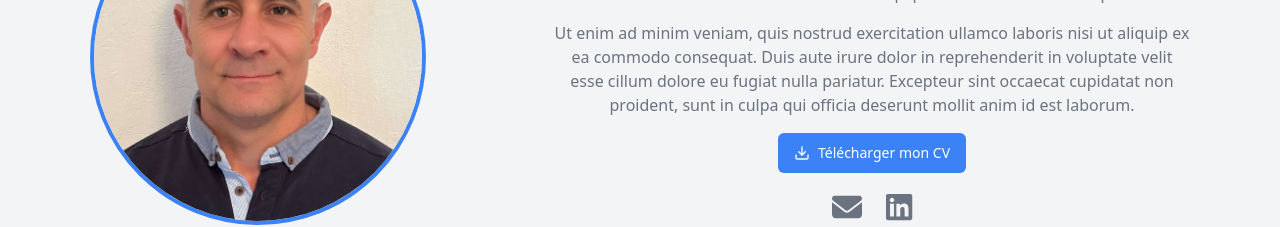
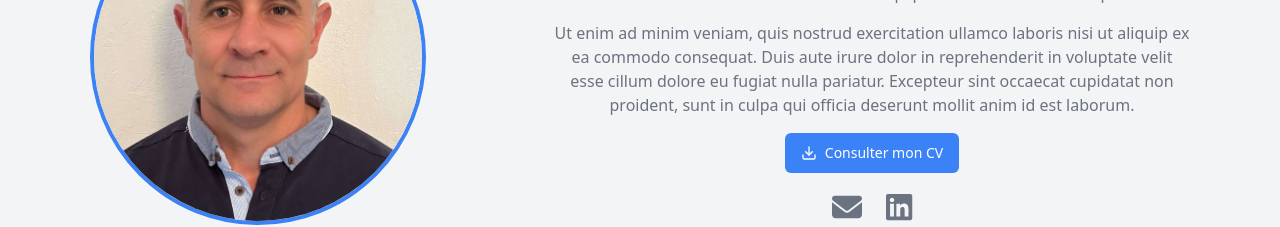
Before and after one commit to HugoErb/Site-SAFESEC-Formation, an Angular app in the folder frontend/: page / in a window 1280 px wide. Shown: the part 1840-2067 px from the top of the page. Built offline with nearby package versions, Linux system fonts and the light colour scheme.

Commit message:
ajout cv + consultation

```diff
--- a/frontend/src/app/home/home.component.html
+++ b/frontend/src/app/home/home.component.html
@@ -185,16 +185,16 @@
               ex ea commodo consequat. Duis aute irure dolor in reprehenderit in voluptate velit esse cillum dolore eu
               fugiat nulla pariatur. Excepteur sint occaecat cupidatat non proident, sunt in culpa qui officia deserunt
               mollit anim id est laborum.</p>
-            <button
-              class="justify-center whitespace-nowrap rounded-md font-medium ring-offset-background transition-colors focus-visible:outline-none focus-visible:ring-2 focus-visible:ring-ring focus-visible:ring-offset-2 disabled:pointer-events-none disabled:opacity-50 h-10 px-4 py-2 text-sm inline-flex items-center gap-2 bg-blue-500 hover:bg-blue-700 text-white">
+            <a
+              class="justify-center whitespace-nowrap rounded-md font-medium ring-offset-background transition-colors focus-visible:outline-none focus-visible:ring-2 focus-visible:ring-ring focus-visible:ring-offset-2 disabled:pointer-events-none disabled:opacity-50 h-10 px-4 py-2 text-sm inline-flex items-center gap-2 bg-blue-500 hover:bg-blue-700 text-white" href="../../assets/pdf/CV.pdf" target="_blank">
               <svg xmlns="http://www.w3.org/2000/svg" width="24" height="24" viewBox="0 0 24 24" fill="none"
                 stroke="currentColor" stroke-width="2" stroke-linecap="round" stroke-linejoin="round" class="w-4 h-4">
                 <path d="M21 15v4a2 2 0 0 1-2 2H5a2 2 0 0 1-2-2v-4"></path>
                 <polyline points="7 10 12 15 17 10"></polyline>
                 <line x1="12" x2="12" y1="15" y2="3"></line>
               </svg>
-              Télécharger mon CV
-            </button>
+              Consulter mon CV
+            </a>
           </div>
           <div class="flex justify-center gap-6 mt-4">
             <div (click)="scrollToSection('contact')" class="text-gray-500 hover:text-blue-700 cursor-pointer text-3xl">
```
Also changed, not shown: 1 other file (tests, documents, lock files or other folders).
